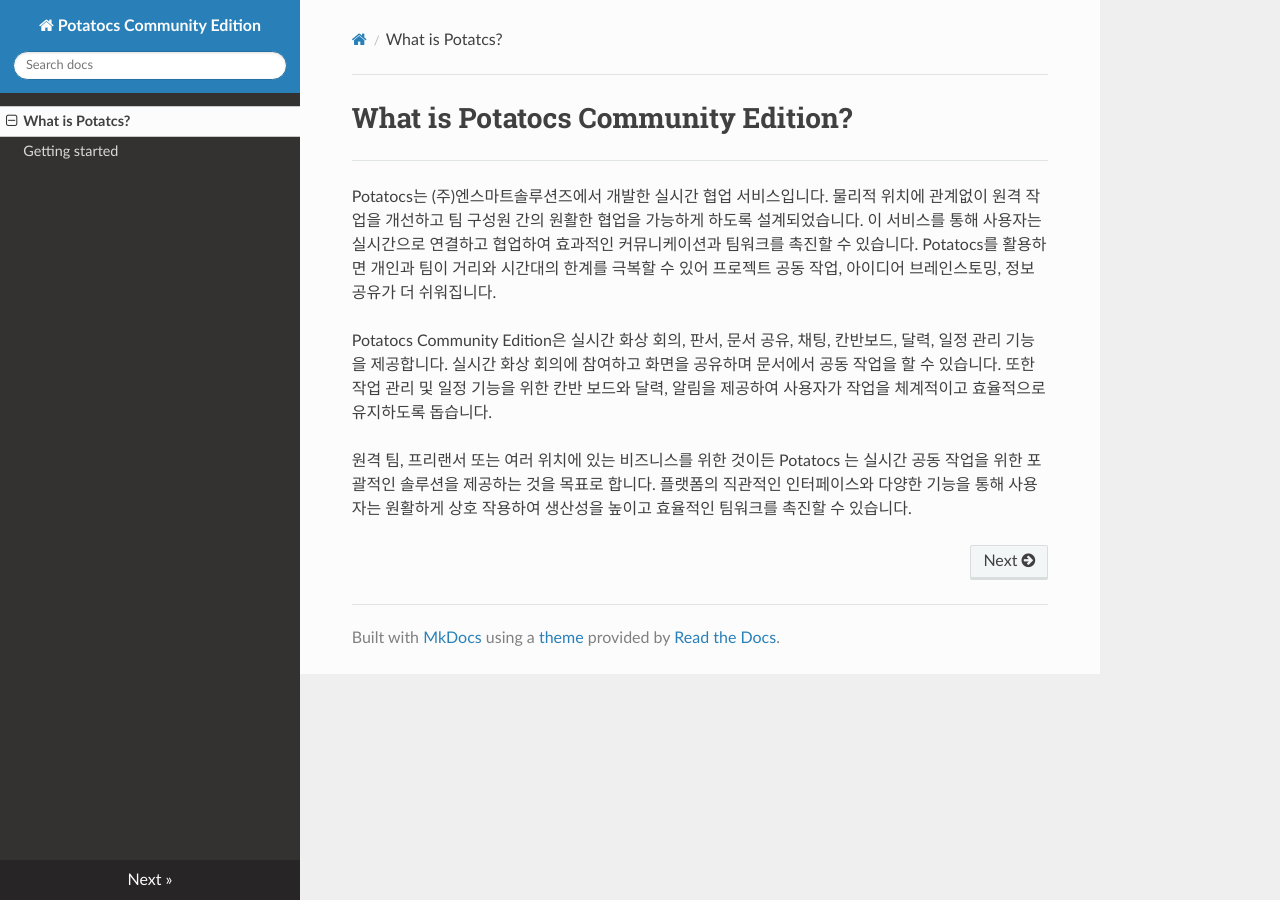
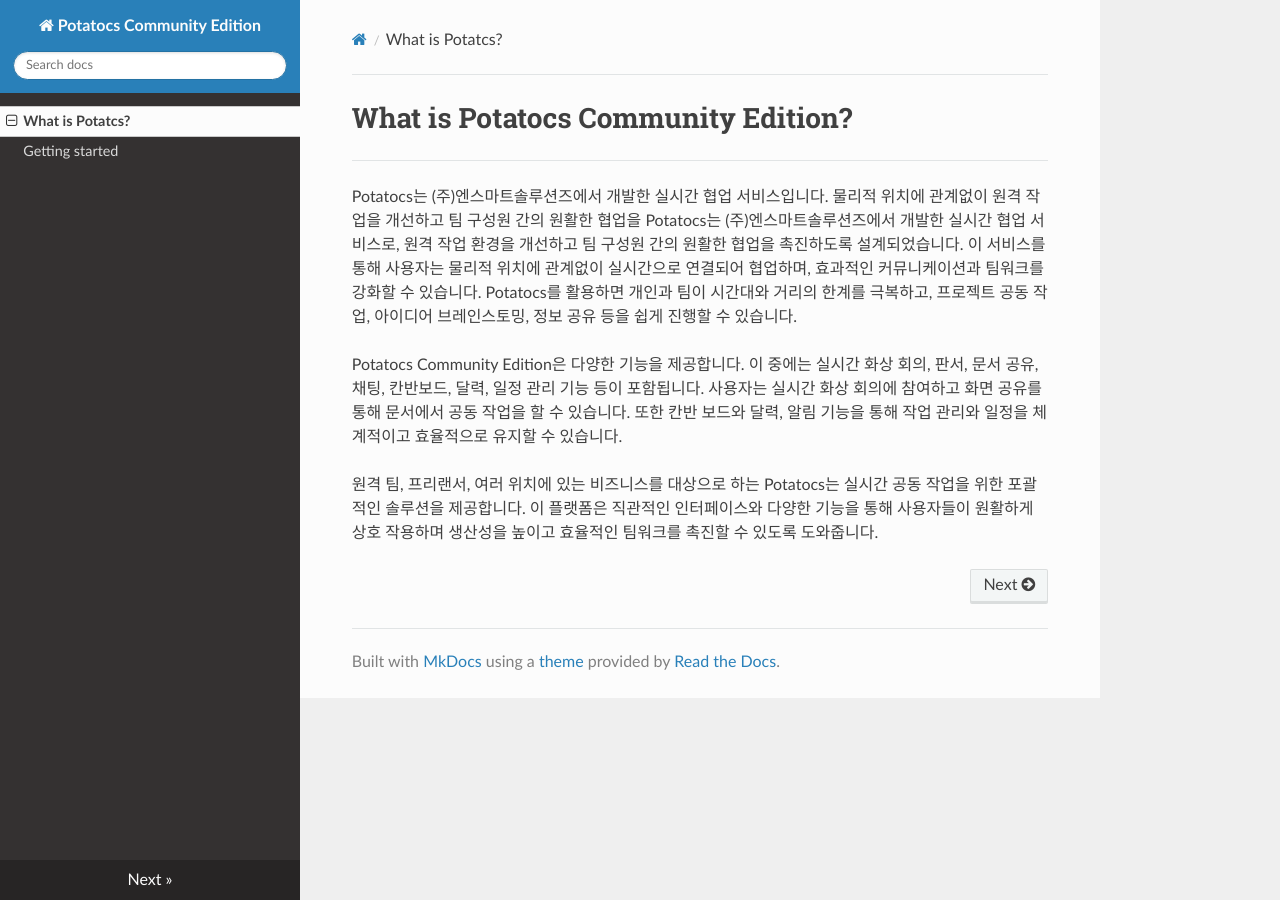
Before and after one commit to potatocs-ce/potatocs-ce-introduction, an MkDocs documentation site: the page built from docs/index.md, in a window 1280 px wide. Built offline with MkDocs 1.6.1, drawn with Linux system fonts in a browser that asks for light colours; nearby versions of some CDN libraries.

Commit message:
Fixed  contents

```diff
--- a/docs/index.md
+++ b/docs/index.md
@@ -2,8 +2,9 @@
 
 ---
 
-Potatocs는 (주)엔스마트솔루션즈에서 개발한 실시간 협업 서비스입니다. 물리적 위치에 관계없이 원격 작업을 개선하고 팀 구성원 간의 원활한 협업을 가능하게 하도록 설계되었습니다. 이 서비스를 통해 사용자는 실시간으로 연결하고 협업하여 효과적인 커뮤니케이션과 팀워크를 촉진할 수 있습니다. Potatocs를 활용하면 개인과 팀이 거리와 시간대의 한계를 극복할 수 있어 프로젝트 공동 작업, 아이디어 브레인스토밍, 정보 공유가 더 쉬워집니다.
+Potatocs는 (주)엔스마트솔루션즈에서 개발한 실시간 협업 서비스입니다. 물리적 위치에 관계없이 원격 작업을 개선하고 팀 구성원 간의 원활한 협업을
+Potatocs는 (주)엔스마트솔루션즈에서 개발한 실시간 협업 서비스로, 원격 작업 환경을 개선하고 팀 구성원 간의 원활한 협업을 촉진하도록 설계되었습니다. 이 서비스를 통해 사용자는 물리적 위치에 관계없이 실시간으로 연결되어 협업하며, 효과적인 커뮤니케이션과 팀워크를 강화할 수 있습니다. Potatocs를 활용하면 개인과 팀이 시간대와 거리의 한계를 극복하고, 프로젝트 공동 작업, 아이디어 브레인스토밍, 정보 공유 등을 쉽게 진행할 수 있습니다.
 
-Potatocs Community Edition은 실시간 화상 회의, 판서, 문서 공유, 채팅, 칸반보드, 달력, 일정 관리 기능을 제공합니다. 실시간 화상 회의에 참여하고 화면을 공유하며 문서에서 공동 작업을 할 수 있습니다. 또한 작업 관리 및 일정 기능을 위한 칸반 보드와 달력, 알림을 제공하여 사용자가 작업을 체계적이고 효율적으로 유지하도록 돕습니다.
+Potatocs Community Edition은 다양한 기능을 제공합니다. 이 중에는 실시간 화상 회의, 판서, 문서 공유, 채팅, 칸반보드, 달력, 일정 관리 기능 등이 포함됩니다. 사용자는 실시간 화상 회의에 참여하고 화면 공유를 통해 문서에서 공동 작업을 할 수 있습니다. 또한 칸반 보드와 달력, 알림 기능을 통해 작업 관리와 일정을 체계적이고 효율적으로 유지할 수 있습니다.
 
-원격 팀, 프리랜서 또는 여러 위치에 있는 비즈니스를 위한 것이든 Potatocs 는 실시간 공동 작업을 위한 포괄적인 솔루션을 제공하는 것을 목표로 합니다. 플랫폼의 직관적인 인터페이스와 다양한 기능을 통해 사용자는 원활하게 상호 작용하여 생산성을 높이고 효율적인 팀워크를 촉진할 수 있습니다.
+원격 팀, 프리랜서, 여러 위치에 있는 비즈니스를 대상으로 하는 Potatocs는 실시간 공동 작업을 위한 포괄적인 솔루션을 제공합니다. 이 플랫폼은 직관적인 인터페이스와 다양한 기능을 통해 사용자들이 원활하게 상호 작용하며 생산성을 높이고 효율적인 팀워크를 촉진할 수 있도록 도와줍니다.
```
